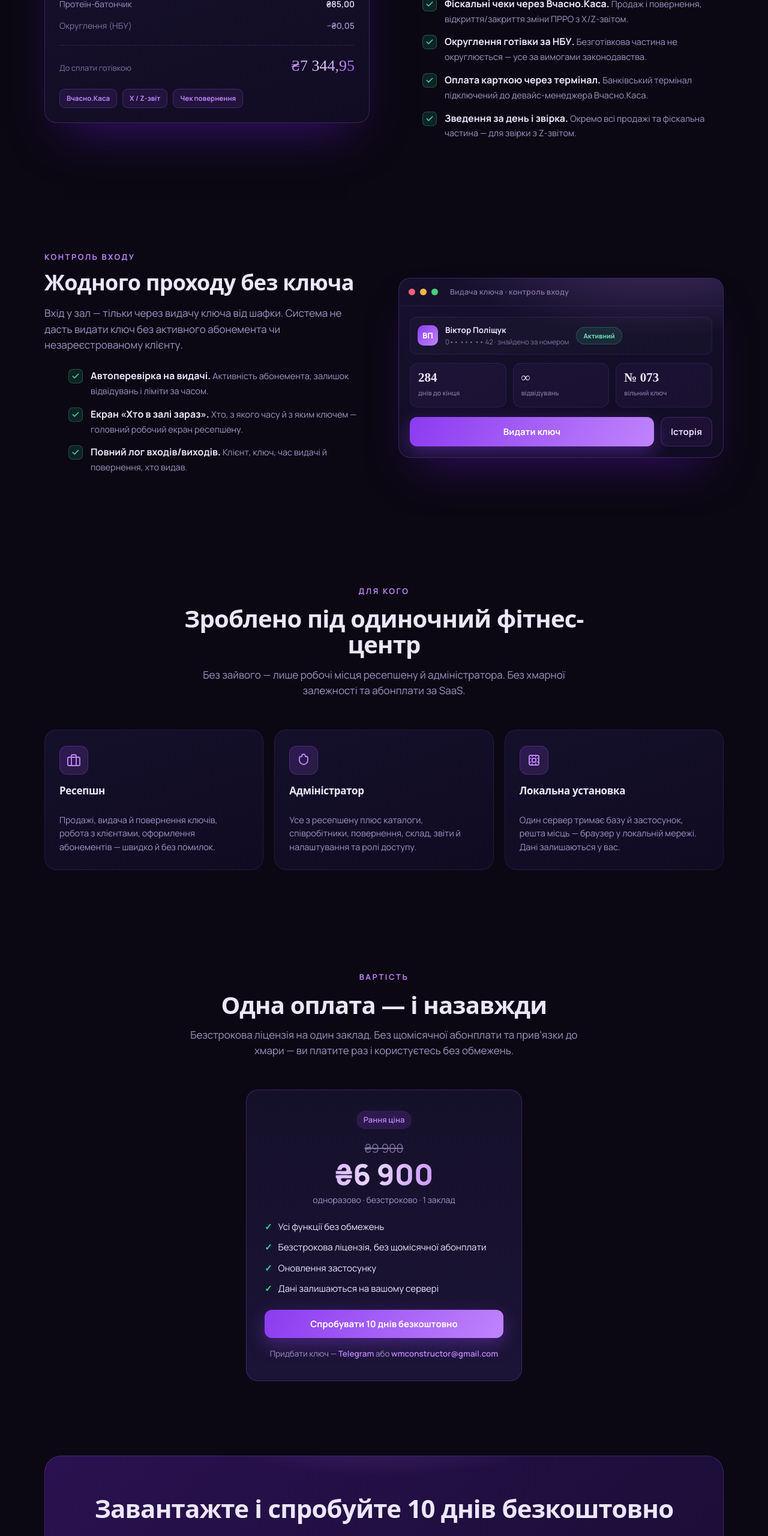
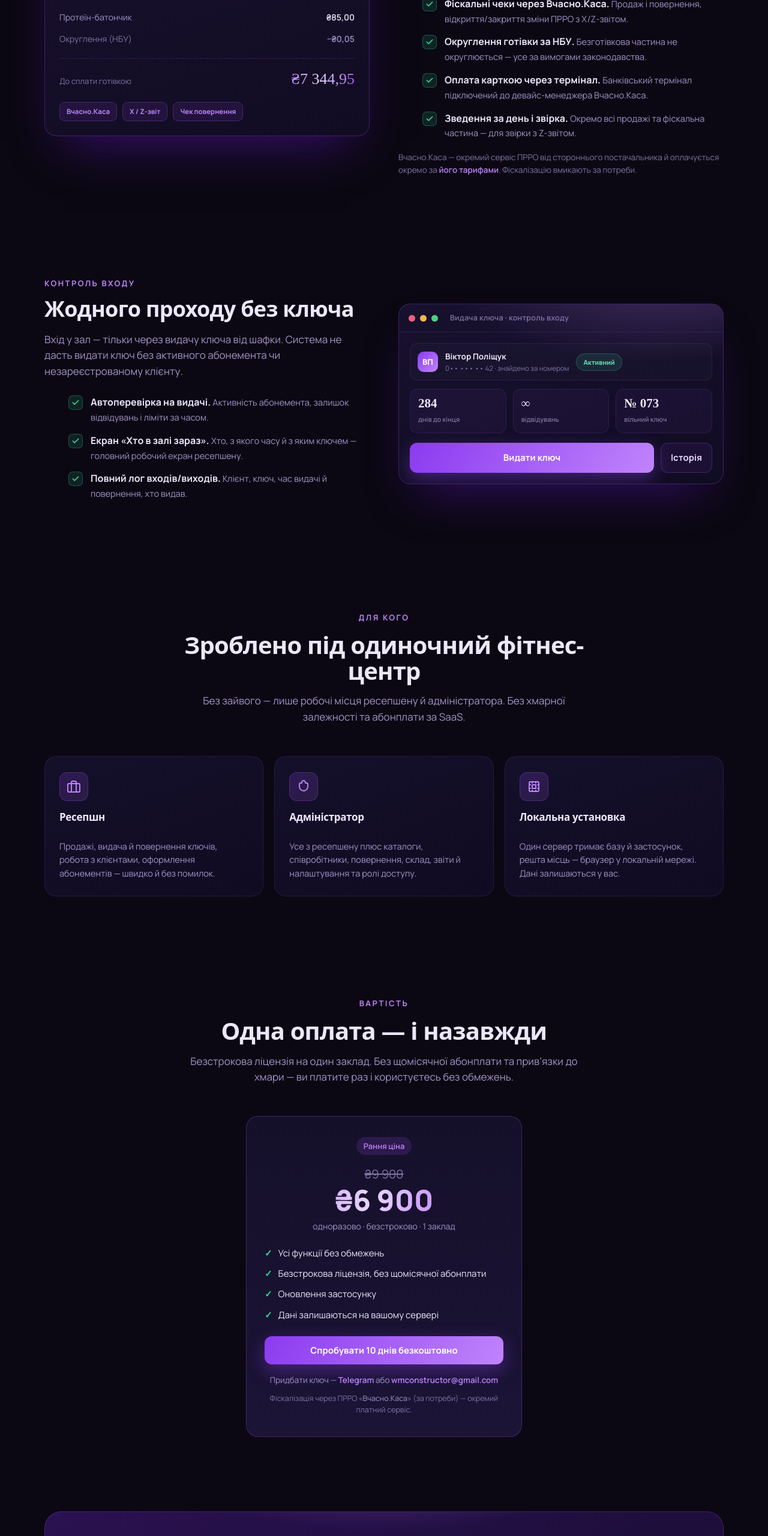
Before and after one commit to LionnoiL/fitnes-landing, a plain HTML site: page index.html in a window 1280 px wide. Shown: the part 2671-5231 px from the top of the page at 60% size. Drawn offline with Linux system fonts and the light colour scheme; a web font is replaced by a local one.

Commit message:
docs(landing): Вчасно.Каса — окремий платний сервіс ПРРО + посилання на тарифи

```diff
--- a/index.html
+++ b/index.html
@@ -424,6 +424,7 @@
         <li><span class="ck"><svg width="14" height="14" viewBox="0 0 24 24" fill="none" stroke="currentColor" stroke-width="3" stroke-linecap="round" stroke-linejoin="round"><path d="M20 6 9 17l-5-5"/></svg></span><div><b>Оплата карткою через термінал.</b> <span class="t">Банківський термінал підключений до девайс-менеджера Вчасно.Каса.</span></div></li>
         <li><span class="ck"><svg width="14" height="14" viewBox="0 0 24 24" fill="none" stroke="currentColor" stroke-width="3" stroke-linecap="round" stroke-linejoin="round"><path d="M20 6 9 17l-5-5"/></svg></span><div><b>Зведення за день і звірка.</b> <span class="t">Окремо всі продажі та фіскальна частина — для звірки з Z-звітом.</span></div></li>
       </ul>
+      <p style="margin-top:18px;color:var(--muted-2);font-size:13.5px">Вчасно.Каса — окремий сервіс ПРРО від стороннього постачальника й оплачується окремо за <a href="https://kasa.vchasno.com.ua/tariffs" target="_blank" rel="noopener" style="color:var(--violet-2);font-weight:600">його тарифами</a>. Фіскалізацію вмикають за потреби.</p>
     </div>
   </div>
 </section>
@@ -514,6 +515,7 @@
       </ul>
       <a href="#download" class="btn btn-primary" style="width:100%;justify-content:center">Спробувати 10 днів безкоштовно</a>
       <p style="margin-top:16px;color:var(--muted);font-size:13.5px">Придбати ключ — <a href="https://t.me/andriihaponov" target="_blank" rel="noopener" style="color:var(--violet-2);font-weight:600">Telegram</a> або <a href="mailto:wmconstructor@gmail.com" style="color:var(--violet-2);font-weight:600">wmconstructor@gmail.com</a></p>
+      <p style="margin-top:10px;color:var(--muted-2);font-size:12.5px">Фіскалізація через ПРРО «<a href="https://kasa.vchasno.com.ua/tariffs" target="_blank" rel="noopener" style="color:var(--muted)">Вчасно.Каса</a>» (за потреби) — окремий платний сервіс.</p>
     </div>
   </div>
 </section>
```
